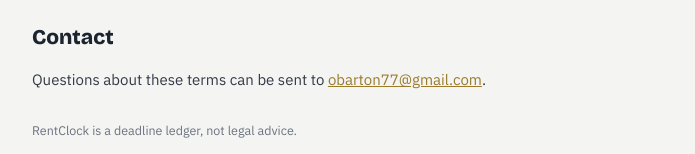
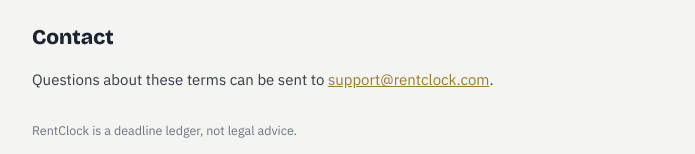
Before and after one commit to baroli77/RentClock, a Next.js app: page /terms in a window 1280 px wide. Shown: the part 1172-1326 px from the top of the page, without its empty margins (288-983 px from the left). Built offline with nearby package versions, Linux system fonts and the light colour scheme; no server answers.

Commit message:
Use RentClock support email

```diff
--- a/app/terms/page.js
+++ b/app/terms/page.js
@@ -38,7 +38,7 @@
         <p>To the extent permitted by law, RentClock is provided without guarantees that it will be uninterrupted, error-free or suitable for a particular purpose. Nothing in these terms limits liability that cannot legally be limited or excluded.</p>
 
         <h2>Contact</h2>
-        <p>Questions about these terms can be sent to <a href="mailto:obarton77@gmail.com">obarton77@gmail.com</a>.</p>
+        <p>Questions about these terms can be sent to <a href="mailto:support@rentclock.com">support@rentclock.com</a>.</p>
       </main>
       <Footer />
     </div>
```
